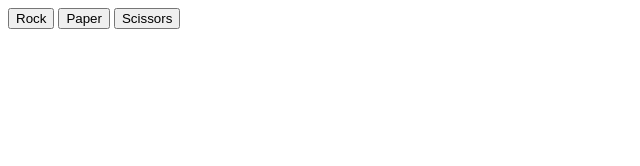
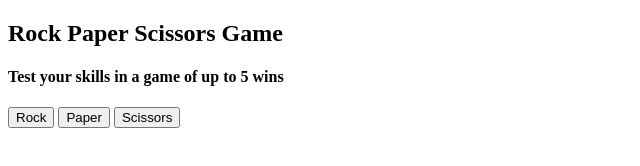
Before and after one commit to JasGdev/odin-rock-paper-scissors, a plain HTML site: page index.html in a window 1280 px wide. Shown: the whole page, without its empty margins (0-640 px from the left). Drawn offline with Linux system fonts and the light colour scheme.

Commit message:
Add Title/Description

```diff
--- a/index.html
+++ b/index.html
@@ -7,8 +7,10 @@
     </head>
 
     <body>
-        <title>"ASsasaas"
-        </title>
+        <title>Rock Paper Scissors</title>
+        <h2>Rock Paper Scissors Game</h2>
+        <h4>Test your skills in a game of up to 5 wins
+        </h4>
         <button id="rock">Rock</button>
         <button id="paper">Paper</button>
         <button id="scissors">Scissors</button>
```
